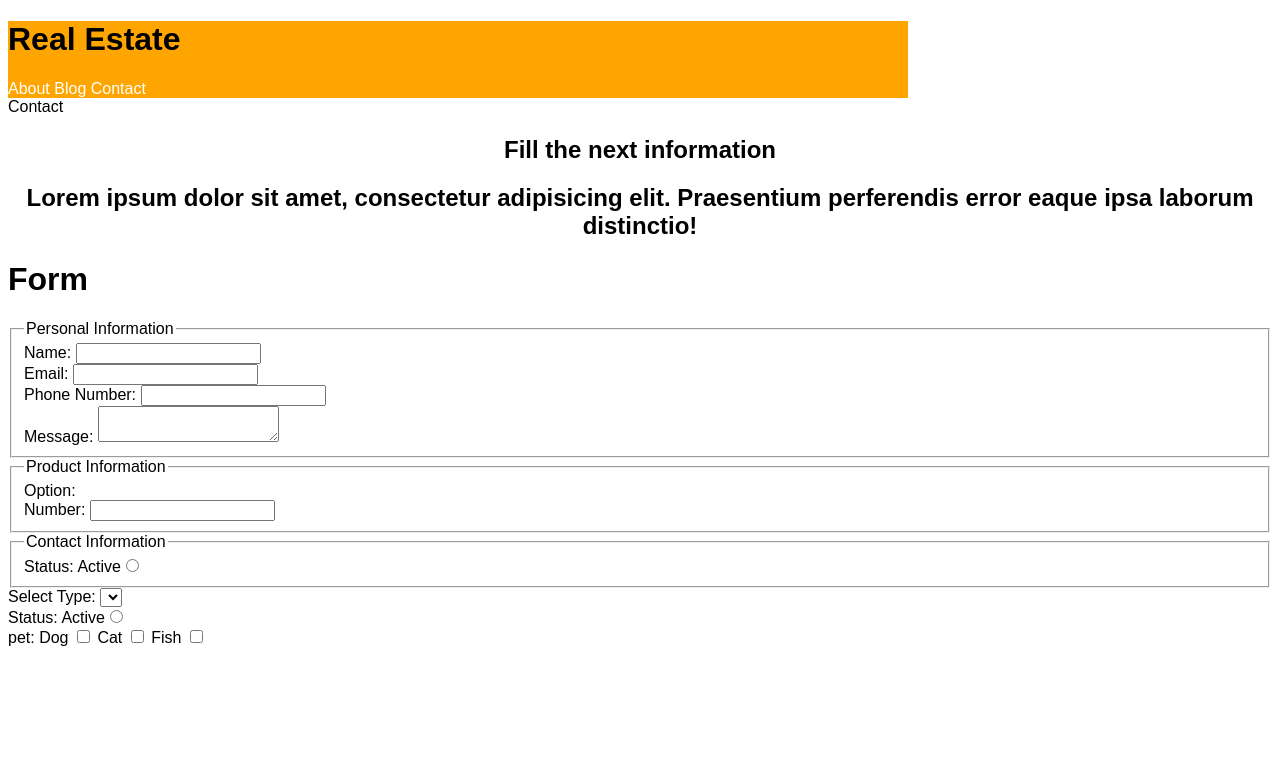
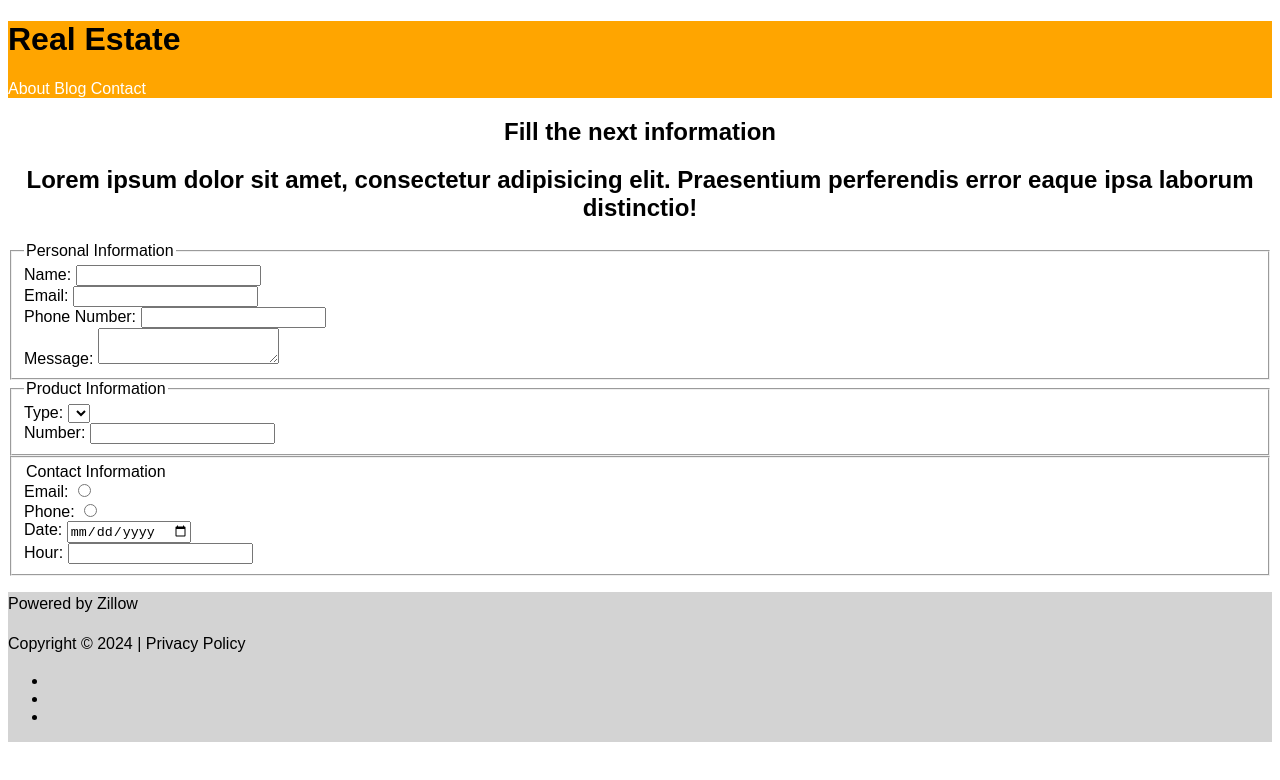
Before and after one commit to AshleeHODOR/realestate, a plain HTML site: page contact.html in a window 1280 px wide. Drawn offline with Linux system fonts and the light colour scheme.

Commit message:
homeworkclass3

```diff
--- a/contact.html
+++ b/contact.html
@@ -12,12 +12,10 @@
             <a href="about.html">About</a>
             <a href="Blog.html">Blog</a>
             <a href="Contact.html">Contact</a>
-        </div>
-        <div>Contact</div>
+    </div>
             <h2>Fill the next information</h2>
             <h2>Lorem ipsum dolor sit amet, consectetur adipisicing elit. Praesentium perferendis error eaque ipsa laborum distinctio!</h2>
 
-    <h1>Form</h1>
     <form>
         <fieldset>
             <legend>Personal Information</legend>
@@ -42,7 +40,12 @@
         <fieldset>
             <legend>Product Information</legend>
             <div>
-                <label>Option:</label>
+                <label>Type:</label>
+                <select>
+                    <option value="Option 1>"placeholder="Option 1"></option>
+                    <option value="Option 2>"placeholder="Option 2"></option>
+                    <option value="Option 3>"placeholder="Option 3"></option>
+                </select>
             </div>
             <div>
                 <label>Number:</label>
@@ -51,35 +54,43 @@
         </fieldset>
 
         <fieldset>
-            <legend>Contact Information</legend>
-            <label>Status:</label>
-            Active<input name="status" type="radio" value="active">
-        </fieldset>
-
-
-
-        <div>
-            <label>Select Type:</label>
-            <select>
-                <option value="Option 1>"Option #1></option>
-                <option value="Option 2>"Option #2></option>
-                <option value="Option 3>"Option #3></option>
-            </select>
             <div>
-                <label>Status:</label>
-                Active<input name="status" type="radio" value="active"
+                <legend>Contact Information</legend>
+            <div>
+                <label>Email:</label>
+                <input name="status" type="radio" value="active">
             </div>
             <div>
-                <label>pet:</label>
-                Dog <input type="checkbox">
-                Cat <input type="checkbox">
-                Fish <input type="checkbox">
+                <label>Phone:</label>
+                <input name="status" type="radio" value="active">
             </div>
+            <div>
+                <label>Date:</label>
+                <input type="Date">
+            </div>
+            <div>
+                <label>Hour:</label>
+                <input type="time>">
+            </div>
+            </div>
+        </fieldset>
         </div>
-
     </form>
 
+<footer>
+    <div class="footer-container">
+        <p>Powered by Zillow</p>
+        <p>Copyright <span style'font-size: 100px;'>&#169</span> 2024 | Privacy Policy</p>
+            <ul class="footer-images-container">
+                <li a href="./img/facebook.webp"></li>
+                <li a href="./img/IG.jpg"></li>
+                <li a href="./img/Youtube.png"></li>
+            </ul>
 
+            <a href="img/Youtube.png"></a>
+
+    </div>
+</footer>
 
 
 </body>
--- a/mystyle.css
+++ b/mystyle.css
@@ -61,6 +61,22 @@ header{
 .contact-container{
     background-color: orange;
     text-decoration-color: black;
-    height 300px;
-    width: 900px;
+    text-align: left;
+    height 700px;
+    width: 100%;
+    text color: black;
 }
+
+.footer-container{
+    background-color: lightgray;
+    justify-content: space-between;
+    text-decoration: black;
+    text-align: left;
+    height: 150px;
+    width: 100%;
+}
+.footer-images-container{
+    display-flex: justify-content;
+    image-resolution: 2px;
+    text-align: right;
+}
```
Also changed, not shown: img/IG.jpg (added), img/Youtube.png (added), img/facebook.webp (added).
